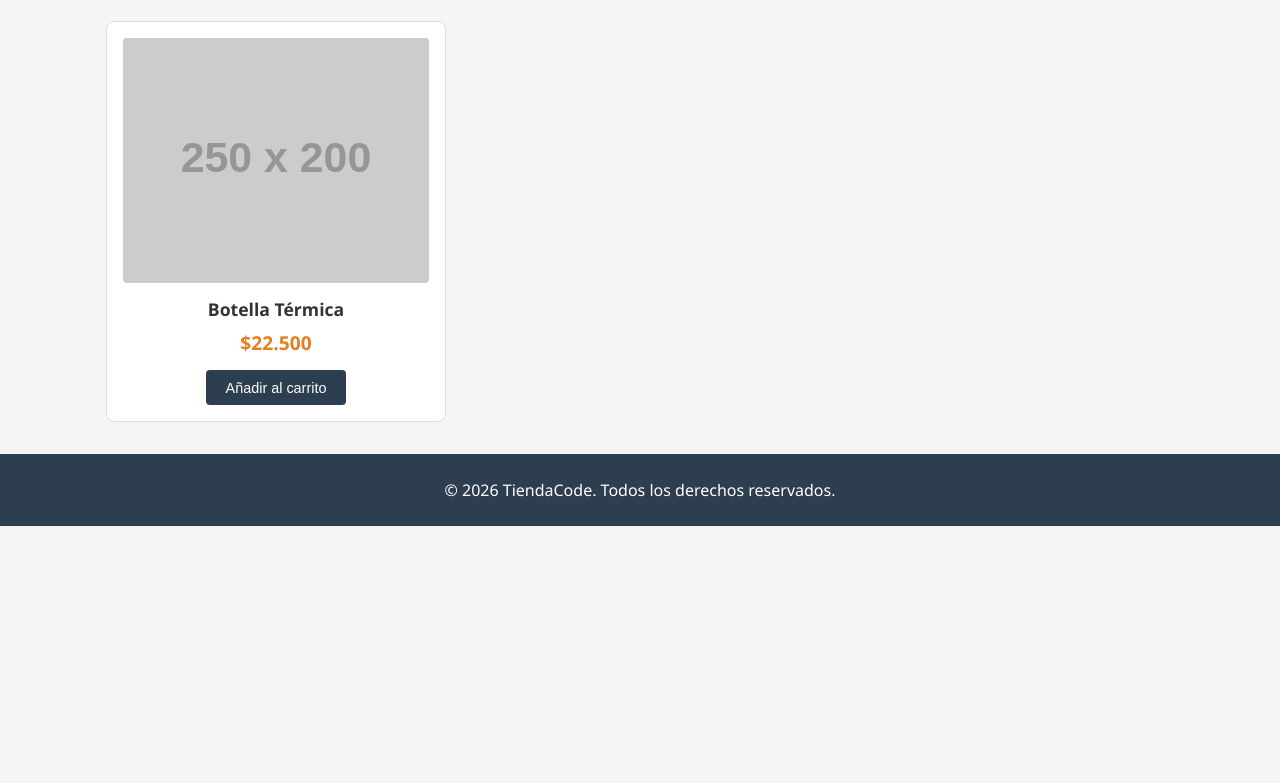
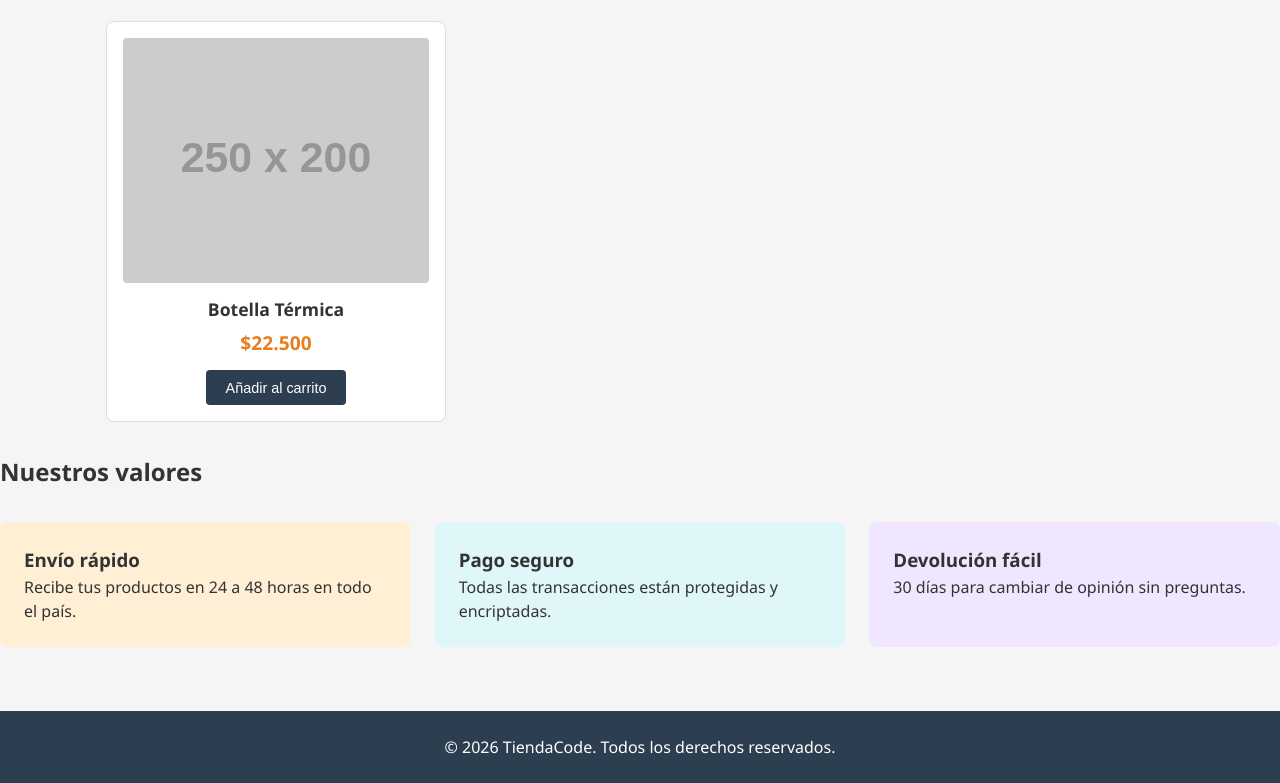
Before and after one commit to davidmalaver98/ejercicio-maquetado, a plain HTML site: page pagina/index.html in a window 1280 px wide. Shown: the part 929-1712 px from the top of the page. Before the commit the page ends 1455 px from the top, so only its background shows below. Drawn offline with Linux system fonts and the light colour scheme; placeholder pictures from the web are drawn by us.

Commit message:
ejercicio 2

```diff
--- a/pagina/estilos.css
+++ b/pagina/estilos.css
@@ -140,3 +140,23 @@ footer {
     gap: 0.5rem;
   }
 }
+.contenedor-tarjetas {
+  display: flex;
+  gap: 1.5rem;
+  padding: 2rem 0;
+}
+
+.tarjeta {
+  flex: 1;
+  padding: 1.5rem;
+  border-radius: 8px;
+}
+@media (max-width: 768px) {
+  .contenedor-tarjetas {
+    flex-direction: column;
+  }
+
+  .tarjeta {
+    width: 100%;
+  }
+}
--- a/pagina/index.html
+++ b/pagina/index.html
@@ -65,6 +65,25 @@
       <button>Añadir al carrito</button>
     </article>
     </section>
+    <section class="tarjetas-info">
+      <h2>Nuestros valores</h2>
+      <div class="contenedor-tarjetas">
+          <div class="tarjeta" style="background-color: #ffefd5;">
+            <h3>Envío rápido</h3>
+            <p>Recibe tus productos en 24 a 48 horas en todo el país.</p>
+          </div>
+
+          <div class="tarjeta" style="background-color: #e0f7fa;">
+            <h3>Pago seguro</h3>
+            <p>Todas las transacciones están protegidas y encriptadas.</p>
+          </div>
+
+          <div class="tarjeta" style="background-color: #f0e6ff;">
+            <h3>Devolución fácil</h3>
+            <p>30 días para cambiar de opinión sin preguntas.</p>
+          </div>
+      </div>
+    </section>
   </main>
 
   <footer>
```
